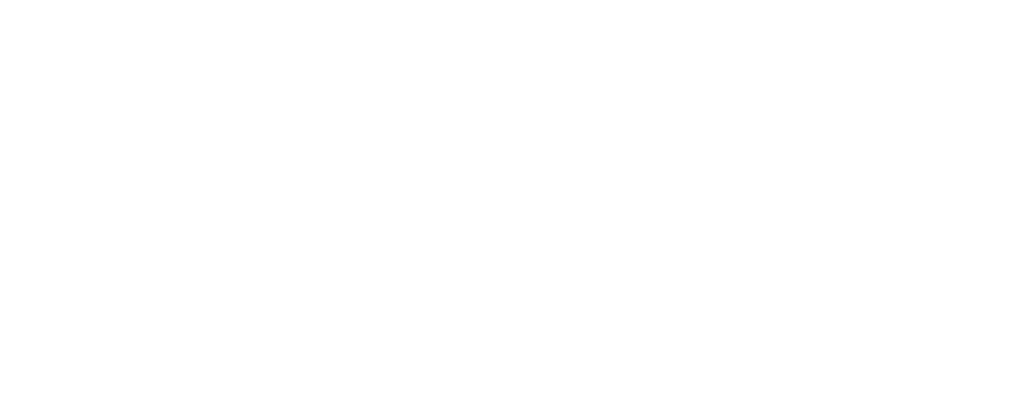
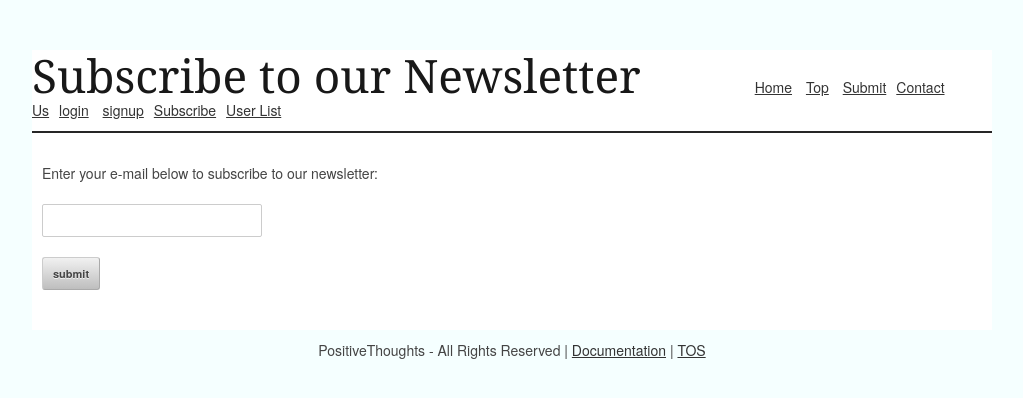
Before and after one commit to joaquin112/MDD-Project, a CodeIgniter app: page /MDD/index.php/main/subscribe in a window 1280 px wide. Before the commit the part shown is empty. Shown: the top 398 px of the page, without its empty margins (128-1151 px from the left). Run offline with CodeIgniter, Linux system fonts and the light colour scheme; some libraries are stand-ins or nearby versions.

Commit message:
added newsletter support

```diff
--- a/application/controllers/main.php
+++ b/application/controllers/main.php
@@ -71,6 +71,9 @@
             	break;
             case 'ajax':
             	$this->ajax();
+            	break;
+            case 'subscribe':
+            	$this->subscribe();
             	break;
             case 'top':
             	$this->top();
@@ -148,6 +151,13 @@
 
         list($title, $content) = $this->getcontent->getTopContent();
         $this->loadView($title, $content, true);
+    }
+
+    public function subscribe()
+    {
+
+        list($title, $content) = $this->getcontent->subscribe();
+        $this->loadView($title, $content);
     }
 
     public function thankyou()
--- a/application/models/getcontent.php
+++ b/application/models/getcontent.php
@@ -73,9 +73,20 @@
     function getThankyouContent()
     {
 
-	    $content = "Thank you for contacting us.";
+	    $content = "Thank you for submitting our form.";
 
 	    $title = "Thank you";
+
+	    return array($title, $content);
+
+    }
+
+    function subscribe()
+    {
+
+	     $content = $this->load->view('pages/subscribe', '', TRUE);
+
+	    $title = "Subscribe to our Newsletter";
 
 	    return array($title, $content);
 
--- a/application/views/main.php
+++ b/application/views/main.php
@@ -45,8 +45,13 @@
 
 	<div class="container">
 
+	<h1 class="remove-bottom"><?php echo $title; ?></h1><ul id="navigation">  <li><a href="<?php echo $this->config->item('base_url'); ?>">Home</a></li>
 
-	<h1 class="remove-bottom"><?php echo $title; ?></h1><ul id="navigation">  <li><a href="./">Home</a></li>   <li><a href="top">Top</a></li>     <li><a href="submit">Submit</a></li><li><a href = 'contact'>Contact Us</a></li><?php if (!$this->tank_auth->is_logged_in()) { ?><li><a href = 'login'>login</a><li><a href = 'signup'>signup</a></li><?php } else {?> <li><a href = '<?php echo $this->config->item('base_url'); ?>users/<?php echo $this->tank_auth->get_user_id(); ?>'>My Profile</a></li> <?} ?><li><a href = 'subscribe'>Subscribe</a></li><li><a href = 'users'>User List</a></li></ul>
+	<li><a href="<?php echo $this->config->item('base_url'); ?>top">Top</a></li>     <li>
+
+	<a href="<?php echo $this->config->item('base_url'); ?>submit">Submit</a></li><li><a href = '<?php echo $this->config->item('base_url'); ?>contact'>Contact Us</a></li><?php if (!$this->tank_auth->is_logged_in()) { ?><li><a href = '<?php echo $this->config->item('base_url'); ?>login'>login</a>
+
+	<li><a href = '<?php echo $this->config->item('base_url'); ?>signup'>signup</a></li><?php } else {?> <li><a href = '<?php echo $this->config->item('base_url'); ?>users/<?php echo $this->tank_auth->get_user_id(); ?>'>My Profile</a></li> <?} ?><li><a href = '<?php echo $this->config->item('base_url'); ?>subscribe'>Subscribe</a></li><li><a href = '<?php echo $this->config->item('base_url'); ?>users'>User List</a></li></ul>
 
 
 	<hr />
--- /dev/null
+++ b/application/views/pages/subscribe.php
@@ -0,0 +1,10 @@
+<form id="form27" name="form27" class="wufoo  page" autocomplete="off" enctype="multipart/form-data" method="post"
+action="forms/subscribe">
+
+<p>Enter your e-mail below to subscribe to our newsletter:</p>
+
+<input type = "text" name = "email">
+
+<input type = "submit" value = "submit" name = "submit">
+
+</form>
```
Also changed, not shown: application/controllers/forms/subscribe.php (added, +11 -0 lines).
